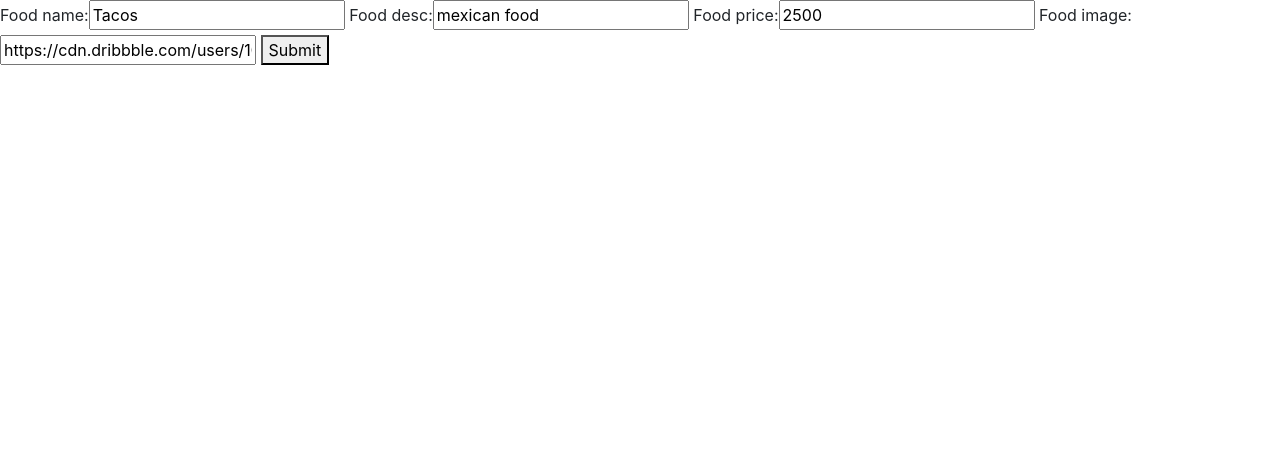
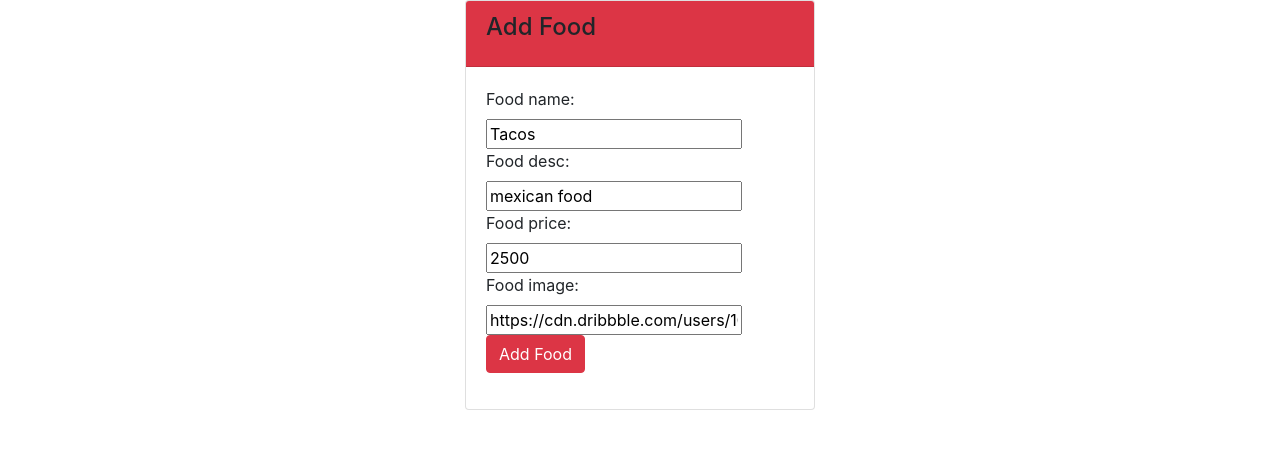
Before and after one commit to paul6ix/FoodMonger, a Django app: page /food/edit/5 in a window 1280 px wide. Shown: the part 72-521 px from the top of the page. Run offline with Django 3.2, Linux system fonts and the light colour scheme; data comes from the database, SQL or seed files in the repository; some libraries are stand-ins or nearby versions.

Commit message:
Styled the form pages

```diff
--- a/templates/Food/add_food.html
+++ b/templates/Food/add_food.html
@@ -1,12 +1,35 @@
 {% extends 'Food/base.html' %}
-<!DOCTYPE html>
 
-<body>
 {% block body %}
-<form class="form-group" method="post">
-{% csrf_token %}
-{{ form }}
-<button type="submit">Submit</button>
-</form>
+
+
+
+
+    <div class="container">
+        <div class="row">
+            <div class="col-md-4 offset-md-4">
+                <div class="card">
+                    <div class="card-header bg-danger">
+                        <div class="card-title">
+                            <h4>Add Food</h4>
+                        </div>
+                    </div>
+                    <div class="card-body">
+                        <form class="form-group" method="post">
+                            {% csrf_token %}
+                            {{ form }}
+                            <button class="btn btn-danger" type="submit">Add Food</button>
+                        </form>
+                    </div>
+
+                </div>
+
+
+            </div>
+        </div>
+
+    </div>
+
+
+
 {% endblock %}
-</body>
--- a/templates/Users/register.html
+++ b/templates/Users/register.html
@@ -6,8 +6,8 @@
             <div class="col-md-4 offset-md-4">
                 <div class="card">
                     <div class="card-header bg-warning">
-                        <div class="card-title">
-                            <h4>Register</h4>
+                        <div class=" card-title">
+                            <h4>Sign Up</h4>
                         </div>
                     </div>
                     <div class="card-body">
```
Also changed, not shown: templates/Users/logout.html (+8 -1 lines), db.sqlite3.
